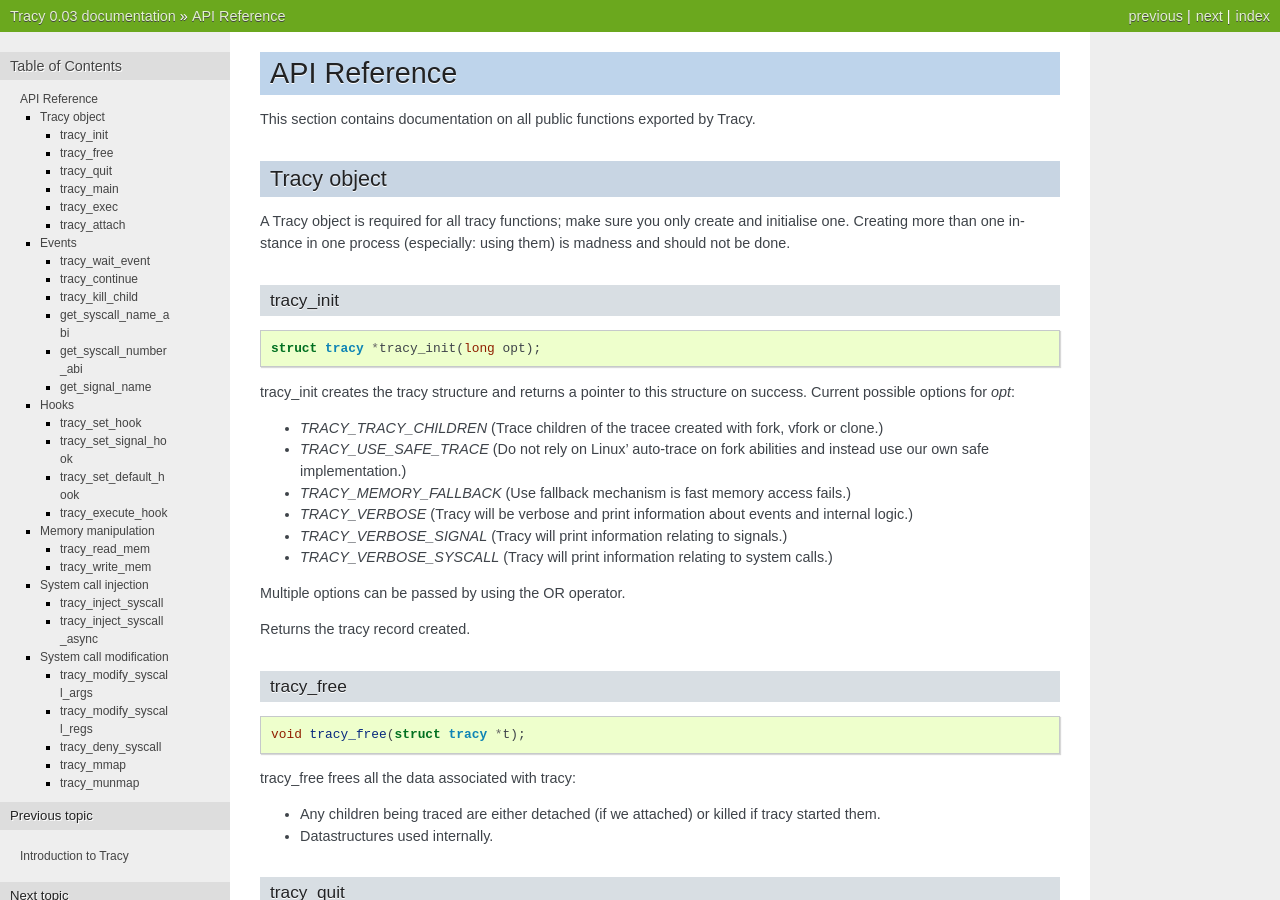
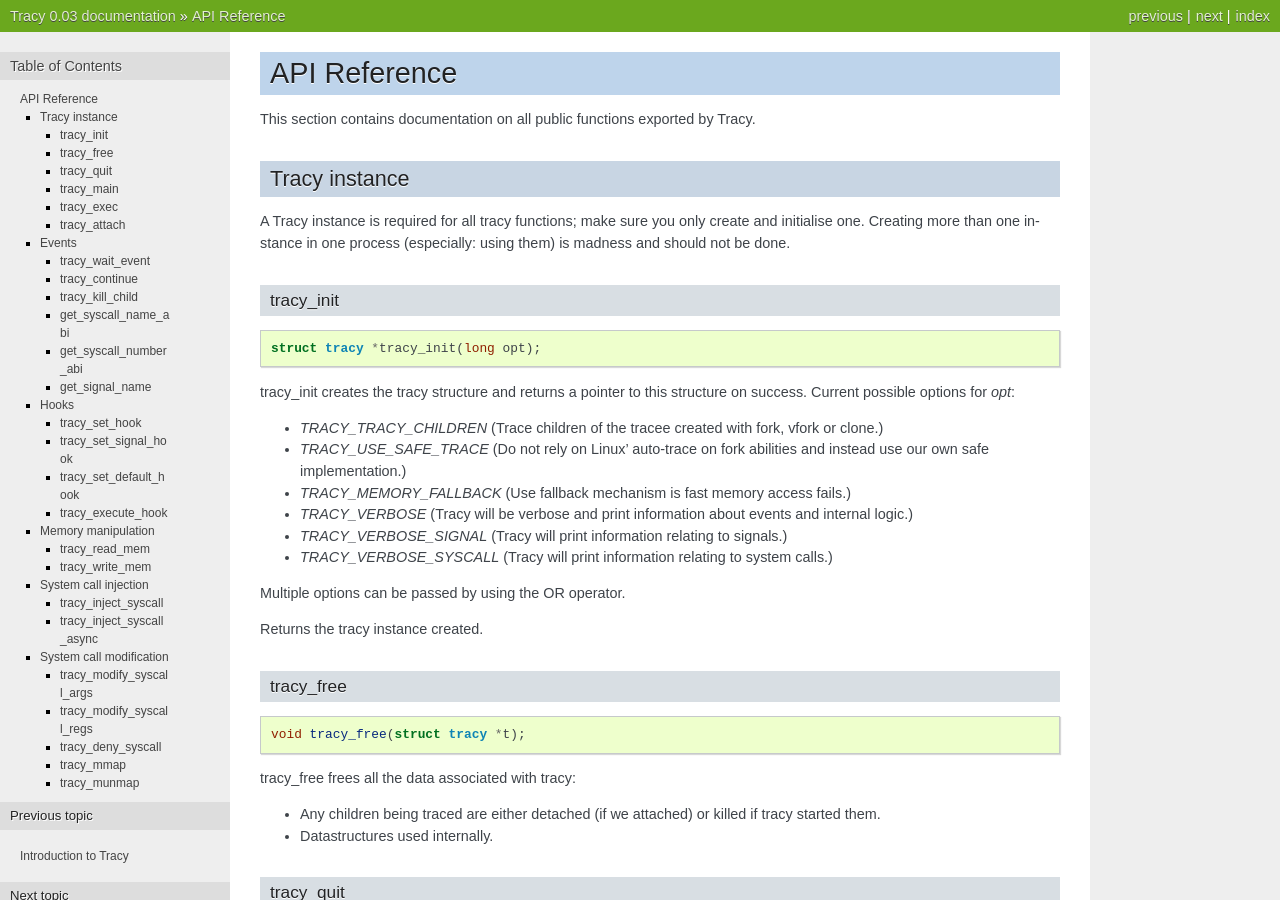
Before and after one commit to MerlijnWajer/tracy, a Sphinx documentation site: the page built from doc/reference.rst, in a window 1280 px wide and 900 px high. Built offline with Sphinx 7.4.7, drawn with Linux system fonts in a browser that asks for light colours; some of the changed lines change nothing that is shown; some of the changed text lies outside the part shown.

Commit message:
More documentation updates.

```diff
--- a/doc/reference.rst
+++ b/doc/reference.rst
@@ -3,11 +3,12 @@ API Reference
 
 This section contains documentation on all public functions exported by Tracy.
 
-Tracy object
-~~~~~~~~~~~~
+Tracy instance
+~~~~~~~~~~~~~~
 
-A Tracy object is required for all tracy functions; make sure you only create
-and initialise one. Creating more than one instance in one process
+A Tracy instance is required for all tracy functions; make sure you
+only create and initialise one.
+Creating more than one instance in one process
 (especially: using them) is madness and should not be done.
 
 .. _rtracy_init:
@@ -39,7 +40,7 @@ on success. Current possible options for *opt*:
 
 Multiple options can be passed by using the OR operator.
 
-Returns the tracy record created.
+Returns the tracy instance created.
 
 tracy_free
 ----------
@@ -190,11 +191,12 @@ tracy_set_hook
 
 .. code-block:: c
 
-    int tracy_set_hook(struct tracy *t, char *syscall, tracy_hook_func func);
+    int tracy_set_hook(struct tracy *t, char *syscall, long abi, tracy_hook_func func);
 
 .. **
 
-Set the hook for a system call.
+Set the hook for a system call with the given ABI. If you want to hook a system
+call on multiple ABIs, you need to call tracy_set_hook for each ABI.
 
 Returns 0 on success, -1 on failure.
 
@@ -316,77 +318,6 @@ The injection will be asynchronous; meaning that this function will return
 before the injection has finished. To be notified when injection has
 finished, pass a value other than NULL as *callback*.
 
-..
-    tracy_inject_syscall_pre_start
-    ------------------------------
-
-    .. code-block:: c
-
-        int tracy_inject_syscall_pre_start(struct tracy_child *child, long syscall_number, struct tracy_sc_args *a, tracy_hook_func callback);
-
-    .. **
-
-    Change the system call, its arguments and the other registers to inject
-    a system call. Doesn't continue the execution of the child.
-
-    Call tracy_inject_syscall_pre_end to reset registers and retrieve the return
-    value.
-
-    Returns 0 on success; -1 on failure.
-
-    tracy_inject_syscall_pre_end
-    ----------------------------
-
-    .. code-block:: c
-
-        int tracy_inject_syscall_pre_end(struct tracy_child *child, long *return_code);
-
-    .. **
-
-    Call this after having called tracy_inject_syscall_pre_start, tracy_continue
-    and waitpid on the child. This function will reset the registers to the
-    proper values and store the return value in *return_code*.
-
-    If you use tracy's event structure (you probably do), then you do not need to
-    call this function. In fact, you shouldn't.
-
-    Returns 0 on success; -1 on failure.
-
-    tracy_inject_syscall_post_start
-    -------------------------------
-
-    .. code-block:: c
-
-        int tracy_inject_syscall_post_start(struct tracy_child *child, long syscall_number, struct tracy_sc_args *a, tracy_hook_func callback);
-
-    .. **
-
-    Change the system call, its arguments and the other registers to inject
-    a system call. Doesn't continue the execution of the child.
-
-    Call tracy_inject_syscall_post_end to reset registers and retrieve the return
-    value.
-
-    Returns 0 on success; -1 on failure.
-
-    tracy_inject_syscall_post_end
-    -----------------------------
-
-    .. code-block:: c
-
-        int tracy_inject_syscall_post_end(struct tracy_child *child, long *return_code);
-
-    .. **
-
-    Call this after having called tracy_inject_syscall_post_start, tracy_continue
-    and waitpid on the child. This function will reset the registers to the
-    proper values and store the return value in *return_code*.
-
-    If you use tracy's event structure (you probably do), then you do not need to
-    call this function. In fact, you shouldn't.
-
-    Returns 0 on success; -1 on failure.
-
 System call modification
 ~~~~~~~~~~~~~~~~~~~~~~~~
 
@@ -429,7 +360,6 @@ function.
 Returns 0 on success, -1 on failure.
 
 
-
 tracy_deny_syscall
 ------------------
 
```
